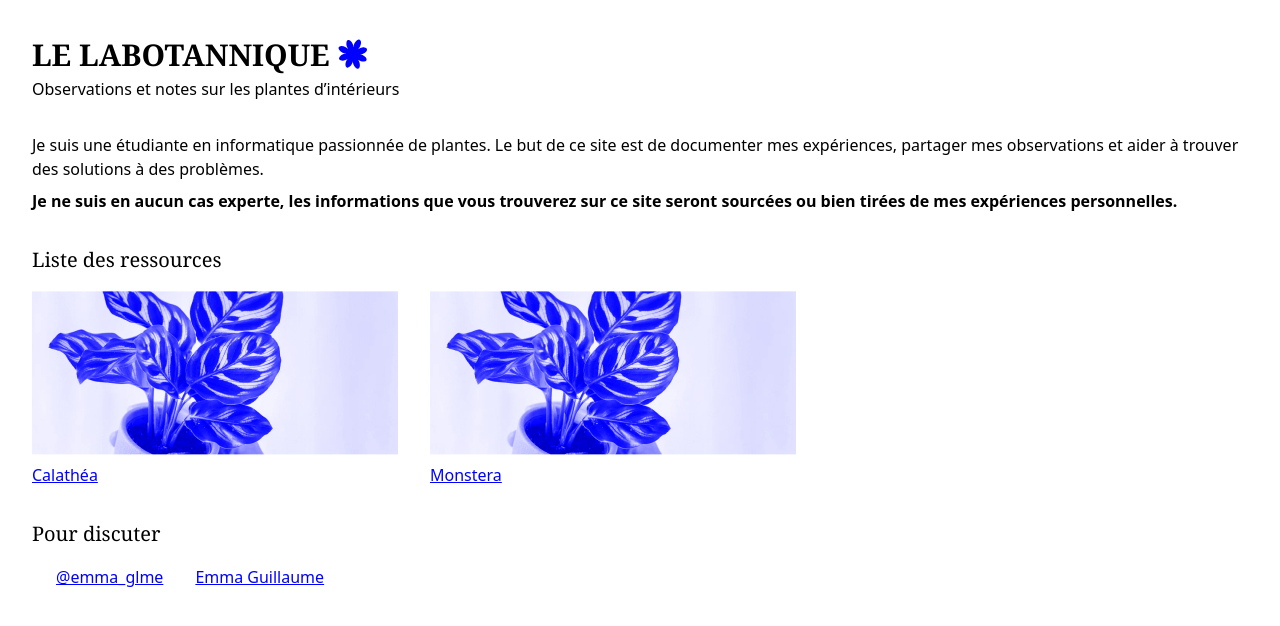
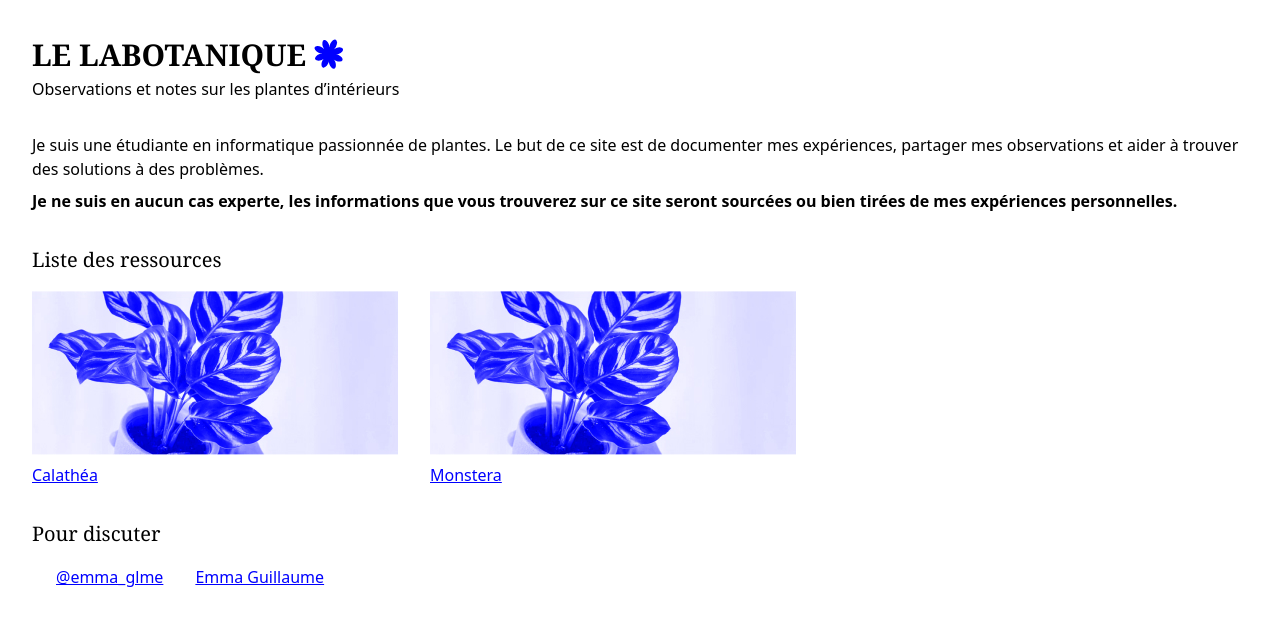
Before and after one commit to EmmaGuillaume/le-labotanique, a SvelteKit app: page / in a window 1280 px wide. Shown: the top 626 px of the page. Built offline with nearby package versions, Linux system fonts and the light colour scheme; some icons are missing.

Commit message:
[FIX] -fix site name

```diff
--- a/src/components/header.svelte
+++ b/src/components/header.svelte
@@ -3,15 +3,15 @@
 
 <header class="">
 	<a href="./">
-		<div class="flex items-center gap-1">
+		<div class="flex gap-1 items-center">
 			<h1
-				class="uppercase relative text-h1 font-serif font-bold outline-2 z-20 text-nowrap"
+				class="relative z-20 font-serif font-bold uppercase text-h1 outline-2 text-nowrap"
 				id="home"
 			>
-				Le Labotannique
+				Le Labotanique
 			</h1>
 			<img class="" src="/flower.svg" alt="" />
 		</div>
-		<p class=" ">Observations et notes sur les plantes d’intérieurs</p>
+		<p class="">Observations et notes sur les plantes d’intérieurs</p>
 	</a>
 </header>
```
